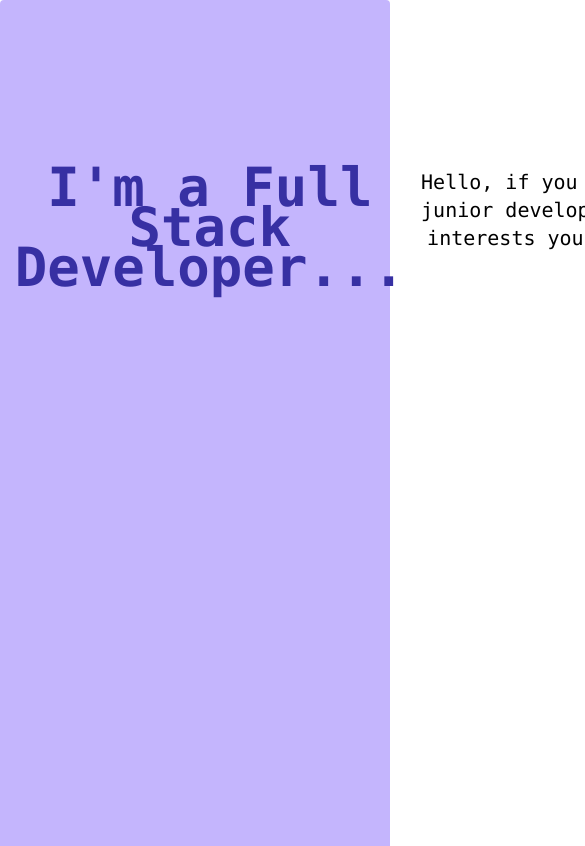
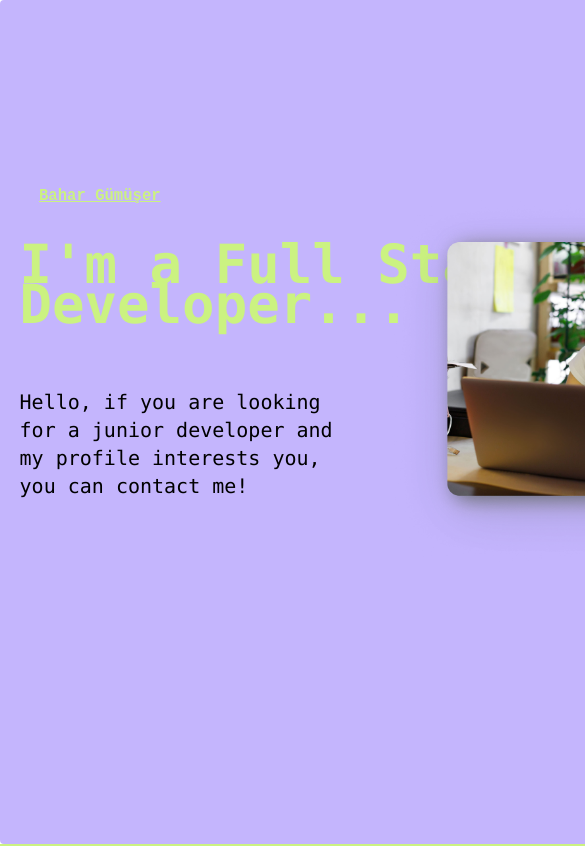
Before and after one commit to Workintech/FSWeb-Frontend-Challenge, a React (Create React App) app: page / in a window 390 px wide. Shown: the top 846 px of the page, 585 px wide, since content can reach past the window. Built offline with nearby package versions, Linux system fonts and the light colour scheme.

Commit message:
mobil adapt

```diff
--- a/src/App.css
+++ b/src/App.css
@@ -9,3 +9,12 @@ body {
   max-width: 100vw;
   overflow-x: hidden;
 }
+@media only screen and (max-width: 960px) {
+  section {
+    width: 100vh;
+    height: 100vh;
+    max-width: 100vh;
+    max-height: 100vh;
+    overflow: hidden;
+  }
+}
--- a/src/CSS/header.css
+++ b/src/CSS/header.css
@@ -123,68 +123,73 @@ button {
 }
 /* Responsive */
 @media only screen and (max-width: 960px) {
-  .section-display {
-    border-right: unset;
-    width: 100vw;
-    max-width: 100vw;
-    overflow-x: hidden;
-    flex-direction: column;
-    justify-content: space-around;
+  #headerFontUpBG {
+    font-size: 4vw;
+    text-align: center;
+  }
+
+  .headerImage img {
     align-items: center;
-    min-height: 100vh;
-    background-image: url("../assets/hero-right.png");
-    background-size: cover;
-    background-repeat: no-repeat;
-    background-position: center;
+    flex-direction: column-reverse;
+    transform: translateY(-100vw) translateX(500vw) translateZ(-900);
+
+    display: inline;
+    scale: 0.5;
+    /*     max-width: 100%;
+    height: auto; */
   }
   .hero {
-    width: 100vw;
+    /*    width: 100vw;
     min-height: 100vh;
-    margin: 0px;
-    padding: 0px;
-    flex-direction: column-reverse;
+    margin: 0px; */
+    /*     padding: 100px; */
+    /* flex-direction: column-reverse;
     justify-content: space-around;
-    align-items: center;
+    align-items: center; */
   }
-  .buttonContainer button {
-    align-items: center;
-    transform: translateY(-100vh) translateY(-200vh);
+  #buttonContainer {
+    /*     transform: translateX(-1559vw);
+    align-items: baseline; */
   }
-  .headerImage {
-    transform: unset;
+  .headerImage img {
+    /*   transform: unset;
     padding: 0px;
     margin: 0px;
     width: 350px;
     max-width: 100%;
     display: none;
-    height: auto;
+    height: auto; */
+
+    /*     transform: translateY(-300vw) translateZ(-100vw); */
   }
   header {
-    display: none;
-    color: #3730a3;
+    /*     display: none; */
+    /*   color: #3730a3; */
+    text-align: left;
+    transform: translateX(-155vw);
   }
   .heroleft {
-    width: 100%;
+    /*   width: 100%;
     text-align: center;
     margin: 0px;
     display: flex;
     flex-direction: column;
-    align-items: center;
+    align-items: center; */
   }
   .heroleft h1 {
-    margin-top: 2vh;
-    width: unset;
+    /*    width: unset;
     height: unset;
-    color: #3730a3;
+    color: #cbf281;
+    text-align: left; */
   }
   .heroleft p {
-    margin-top: 2vh;
+    /*  margin-top: 2vh;
     width: unset;
-    height: unset;
+    height: unset; */
   }
   #hiddenAlmila {
-    display: unset;
+    /*     display: unset;
     margin: 0px;
-    padding: 0px;
+    padding: 0px; */
   }
 }
--- a/src/CSS/skills.css
+++ b/src/CSS/skills.css
@@ -73,6 +73,7 @@
   }
   .skills-set p {
     font-size: 18px;
+    transform: translateY(25px) translateX(-5px);
   }
   .skills-set {
     max-width: 50vw;
@@ -85,3 +86,14 @@
     font-size: 15px;
   }
 }
+
+@media only screen and (max-width: 660px) {
+  #section-skills {
+    flex-direction: column;
+    max-height: 50px;
+    min-height: 60vh;
+    max-height: 60vh;
+    margin: 0px;
+    padding: 0px;
+  }
+}
--- a/src/index.css
+++ b/src/index.css
@@ -11,6 +11,7 @@ code {
   font-family: source-code-pro, Menlo, Monaco, Consolas, "Courier New",
     monospace;
 }
+
 @tailwind base;
 @tailwind components;
 @tailwind utilities;
```
